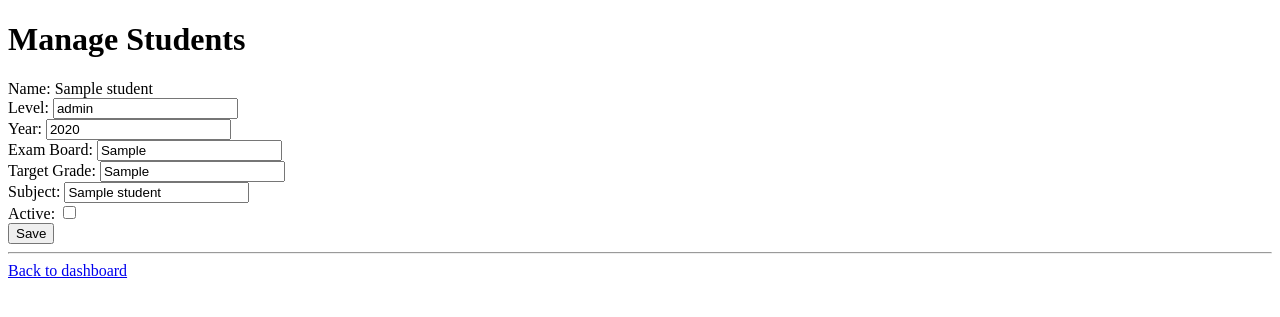
After one commit to skg17/invoice-creator, a Flask app: template app/templates/students.html in a window 1280 px wide. The commit adds this page. Shown: the top 317 px of the page. Run offline with Flask 3, Linux system fonts and the light colour scheme; the template is opened without the code that fills it: most values are stand-ins (such as "Sample title", 1, 10 or a date in 2020); parts of the project's set-up code (start-up, migrations or seed data) failed here and were passed over.

Commit message:
Added student management page

```diff
--- a/app/quickstart.py
+++ b/app/quickstart.py
@@ -71,7 +71,8 @@ def init_db():
             year TEXT,
             exam_board TEXT,
             target_grade TEXT,
-            subject TEXT
+            subject TEXT,
+            active INTEGER NOT NULL DEFAULT 1
         )
     ''')
     # Add student_id FK to lessons if missing
@@ -81,6 +82,24 @@ def init_db():
         c.execute("ALTER TABLE lessons ADD COLUMN student_id INTEGER")
     # Ensure SQLite enforces FKs
     c.execute("PRAGMA foreign_keys = ON")
+    # Add active column to students if missing
+    c.execute("PRAGMA table_info(students)")
+    stu_cols = [row[1] for row in c.fetchall()]
+    if 'active' not in stu_cols:
+        c.execute("ALTER TABLE students ADD COLUMN active INTEGER NOT NULL DEFAULT 1")
+
+    # Update active status: mark students with a lesson in the last year as active, others inactive
+    one_year_ago = datetime.date.today() - datetime.timedelta(days=365)
+    c.execute('''
+        UPDATE students
+        SET active = CASE
+            WHEN EXISTS (
+                SELECT 1 FROM lessons
+                WHERE lessons.student_id = students.id AND date >= ?
+            ) THEN 1
+            ELSE 0
+        END
+    ''', (one_year_ago.isoformat(),))
     conn.commit()
     conn.close()
 
--- a/app/server.py
+++ b/app/server.py
@@ -6,7 +6,8 @@ import datetime
 
 app = Flask(__name__, template_folder='templates')
 app.secret_key = 'supersecretkey'
-TEMPLATE = 'index.html'
+DASHBOARD = 'index.html'
+STUDENTS_HTML = 'students.html'
 
 @app.route("/", methods=["GET"])
 def index():
@@ -76,7 +77,7 @@ def index():
     # Pass data to template
     earnings_data_json = json.dumps(earnings_data)
     return render_template(
-        TEMPLATE,
+        DASHBOARD,
         earnings_data_json=earnings_data_json,
         available_years=available_years,
         selected_years=selected_years,
@@ -101,5 +102,35 @@ def create_invoice_custom(year: int, month: int):
     flash(f"Invoice for {year}-{month:02} has been created successfully.")
     return redirect(url_for("index"))
 
+@app.route("/students", methods=["GET", "POST"])
+def manage_students():
+    """View and edit student properties."""
+    conn = sqlite3.connect(DB_FILE)
+    c = conn.cursor()
+    if request.method == "POST":
+        student_id = int(request.form["id"])
+        level = request.form.get("level")
+        year = request.form.get("year")
+        exam_board = request.form.get("exam_board")
+        target_grade = request.form.get("target_grade")
+        subject = request.form.get("subject")
+        active = 1 if request.form.get("active") == "on" else 0
+        c.execute("""
+            UPDATE students
+            SET level=?, year=?, exam_board=?, target_grade=?, subject=?, active=?
+            WHERE id=?
+        """, (level, year, exam_board, target_grade, subject, active, student_id))
+        conn.commit()
+        flash("Student updated successfully.")
+        return redirect(url_for("manage_students"))
+    # GET: fetch all students
+    c.execute("""
+        SELECT id, name, level, year, exam_board, target_grade, subject, active
+        FROM students
+    """)
+    students = c.fetchall()
+    conn.close()
+    return render_template(STUDENTS_HTML, students=students)
+
 if __name__ == "__main__":
     app.run(host="0.0.0.0", port=5001)
--- a/app/templates/index.html
+++ b/app/templates/index.html
@@ -47,6 +47,9 @@
       {% endif %}
     {% endwith %}
     <h1>Invoice Creator</h1>
+    <nav>
+      <a href="{{ url_for('manage_students') }}">Manage Students</a>
+    </nav>
 
     <!-- Existing buttons -->
     <form action="{{ url_for('create_invoice') }}" method="get">
@@ -79,7 +82,8 @@
           const m = document.getElementById('month-input').value.padStart(2, '0');
           // redirect to your custom route
           window.location.href = `/create-invoice-custom/${y}/${m}`;
-        });    </script>
+        });
+    </script>
     <div class="upcoming-lessons">
       <h2>Upcoming Lessons</h2>
       {% if upcoming_lessons %}
--- /dev/null
+++ b/app/templates/students.html
@@ -0,0 +1,22 @@
+<!DOCTYPE html>
+<html>
+  <head><title>Manage Students</title></head>
+  <body>
+    <h1>Manage Students</h1>
+    {% for id, name, level, year, exam_board, target_grade, subject, active in students %}
+      <form method="post">
+        <input type="hidden" name="id" value="{{ id }}">
+        <label>Name: {{ name }}</label><br>
+        <label>Level: <input name="level" value="{{ level or '' }}"></label><br>
+        <label>Year: <input name="year" value="{{ year or '' }}"></label><br>
+        <label>Exam Board: <input name="exam_board" value="{{ exam_board or '' }}"></label><br>
+        <label>Target Grade: <input name="target_grade" value="{{ target_grade or '' }}"></label><br>
+        <label>Subject: <input name="subject" value="{{ subject or '' }}"></label><br>
+        <label>Active: <input type="checkbox" name="active" {% if active %}checked{% endif %}></label><br>
+        <button type="submit">Save</button>
+      </form>
+      <hr>
+    {% endfor %}
+    <a href="{{ url_for('index') }}">Back to dashboard</a>
+  </body>
+</html>
```
